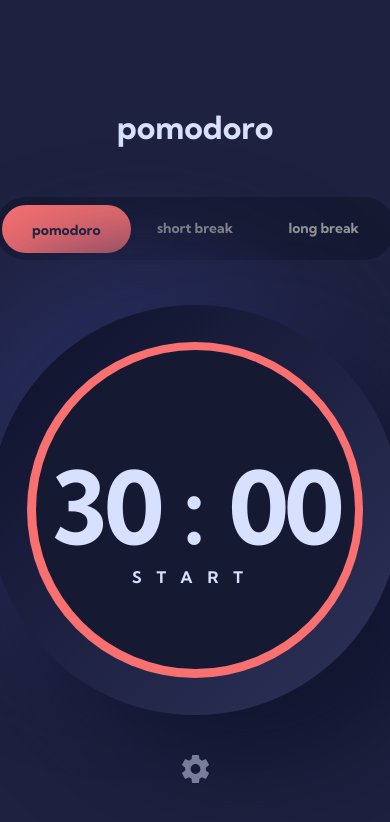
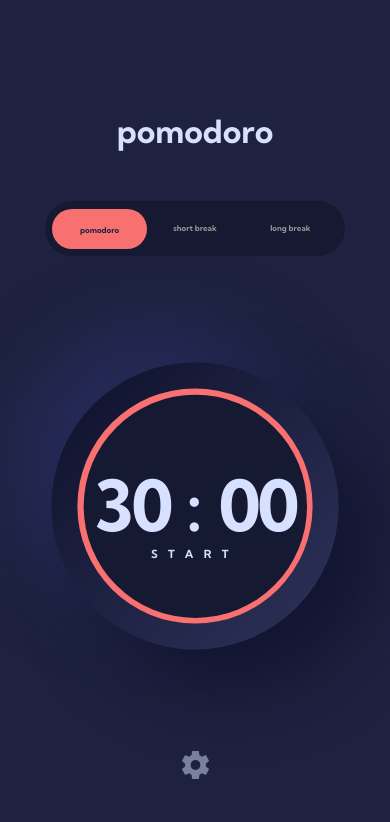
Before and after one commit to namozov13/pomodoro, a plain HTML site: page index.html in a window 390 px wide. Drawn offline with Linux system fonts and the light colour scheme.

Commit message:
Fix some bugs...

```diff
--- a/style.css
+++ b/style.css
@@ -39,7 +39,7 @@ body {
     .breakName {
         padding: 16px 23px 14px 23px;
         letter-spacing: 0;
-        font-size: 12px;
+        font-size: 9px;
     }
 
 }
@@ -89,7 +89,10 @@ button {
 
 .breakTypes {
     text-align: center;
+    position: relative;
+    z-index: 998;
     margin-bottom: 45px;
+    width: 100%;
 }
 
 .typeform {
@@ -135,11 +138,11 @@ form input:checked~p:hover {
     height: 410px;
     border-radius: 50%;
     padding: 37px;
-    box-shadow: 50px 50px 100px 0px #121530, -50px -50px 100px 0px #272C5A;
     background: linear-gradient(315deg, #2E325A 0%, #0E112A 100%);
     cursor: url(./assets/Pointer.svg), pointer;
     margin-bottom: 40px;
     user-select: none;
+    box-shadow: 50px 50px 100px #121530, -50px -50px 100px #272c5a;
 }
 
 .hidden {
@@ -455,7 +458,7 @@ input:focus {
 
 @media(max-width: 500px) {
     .container {
-        max-width: 400px;
+        max-width: 300px !important;
         display: flex;
         flex-direction: column;
         align-items: center;
@@ -522,6 +525,14 @@ input:focus {
     }
 
     .breakTypes {
-        width: 400px;
+        max-width: 300px;
+    }
+
+    .breakName {
+        white-space: nowrap;
+        font-size: 8px;
+    }
+    .main-div {
+        transform: scale(0.7);
     }
 }
```
